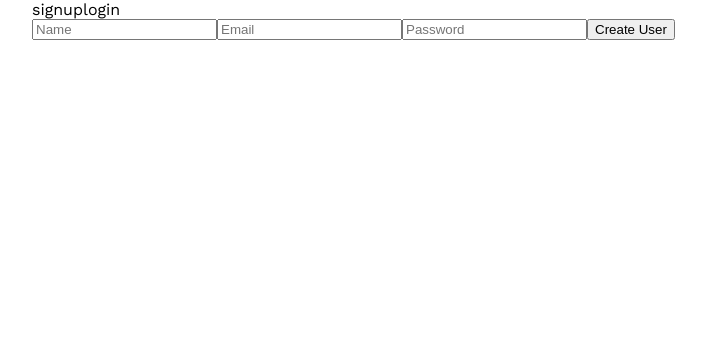
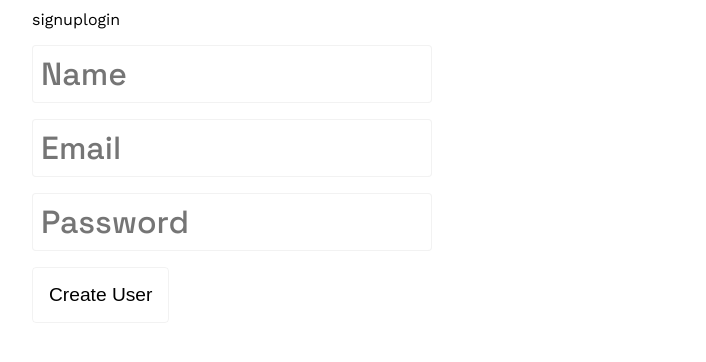
Before and after one commit to mike1234-pixel/gig-organiser-client, a React (Create React App) app: page /signup in a window 1280 px wide. Shown: the top 362 px of the page, without its empty margins (38-744 px from the left). Built offline with nearby package versions, Linux system fonts and the light colour scheme.

Commit message:
save user and login status to global state

```diff
--- a/src/App.tsx
+++ b/src/App.tsx
@@ -6,12 +6,14 @@ import { SignUp } from "./components/pages/Signup";
 import { BrowserRouter, Route, Routes } from "react-router-dom";
 import { Nav } from "./components/features/Nav";
 import { Login } from "./components/pages/Login";
+import { LoginStateProvider } from "./context/LoginStateProvider";
 
 const queryClient = new QueryClient();
 
 const App = () => {
   return (
     <QueryClientProvider client={queryClient}>
+      <LoginStateProvider>
         <div className={styles.app}>
           <Container>
             <BrowserRouter>
@@ -24,6 +26,7 @@ const App = () => {
             </BrowserRouter>
           </Container>
         </div>
+      </LoginStateProvider>
     </QueryClientProvider>
   );
 };
--- a/src/components/features/Forms/UserSignUp/UserSignUp.module.css
+++ b/src/components/features/Forms/UserSignUp/UserSignUp.module.css
@@ -0,0 +1,26 @@
+.textInput {
+    border: 1px solid rgba(189, 189, 189, 0.2);
+    border-radius: 4px;
+    padding: 8px;
+    display: block;
+    margin: 16px 0;
+    font-size: 2rem;
+    font-family: 'Space Grotesk', sans-serif;
+}
+
+.textInput::placeholder {
+    font-family: 'Space Grotesk', sans-serif;
+}
+
+.errorMessage {
+    color: var(--danger);
+}
+
+.submitButton {
+    border: 1px solid rgba(189, 189, 189, 0.2);
+    border-radius: 4px;
+    background: none;
+    padding: 16px;
+    cursor: pointer;
+    font-size: 1.2rem;
+}
--- a/src/components/features/Forms/UserSignUp/UserSignUpForm.tsx
+++ b/src/components/features/Forms/UserSignUp/UserSignUpForm.tsx
@@ -1,4 +1,4 @@
-import { useFormikContext, Form, Field } from "formik";
+import { useFormikContext, Form, Field, ErrorMessage } from "formik";
 import styles from "./UserSignUp.module.css";
 
 export const UserSignUpForm = () => {
@@ -9,13 +9,44 @@ export const UserSignUpForm = () => {
   return (
     <Form>
       <>
-        <Field type="text" name="name" placeholder="Name" />
-        {errors.name}
-        <Field type="email" name="email" placeholder="Email" />
-        {errors.email}
-        <Field type="password" name="password" placeholder="Password" />
-        {errors.password}
-        <button type="submit" disabled={formik.isSubmitting}>
+        <Field
+          type="text"
+          name="name"
+          placeholder="Name"
+          className={styles.textInput}
+        />
+        <ErrorMessage
+          component="span"
+          name="name"
+          className={styles.errorMessage}
+        />
+        <Field
+          type="email"
+          name="email"
+          placeholder="Email"
+          className={styles.textInput}
+        />
+        <ErrorMessage
+          component="span"
+          name="email"
+          className={styles.errorMessage}
+        />
+        <Field
+          type="password"
+          name="password"
+          placeholder="Password"
+          className={styles.textInput}
+        />
+        <ErrorMessage
+          component="span"
+          name="password"
+          className={styles.errorMessage}
+        />
+        <button
+          type="submit"
+          disabled={formik.isSubmitting}
+          className={styles.submitButton}
+        >
           Create User
         </button>
       </>
--- a/src/components/features/Nav/Nav.tsx
+++ b/src/components/features/Nav/Nav.tsx
@@ -1,9 +1,13 @@
 import { Link } from "react-router-dom";
+import { useLoginState } from "../../../context/LoginStateProvider";
 import styles from "./Nav.module.css";
 
 export const Nav = () => {
+  const { user } = useLoginState();
+
   return (
     <>
+      <p style={{ marginRight: 50 }}>{user?.name}</p>
       <Link to="/signup">signup</Link>
       <Link to="/login">login</Link>
     </>
--- /dev/null
+++ b/src/context/LoginStateProvider.tsx
@@ -0,0 +1,38 @@
+import { createContext, useState, useContext } from "react";
+import { UserI } from "../types/User_Object";
+
+interface LoginState {
+  isLoggedIn: boolean;
+  user: UserI | null;
+  setIsLoggedIn: React.Dispatch<React.SetStateAction<boolean>>;
+  setUser: React.Dispatch<React.SetStateAction<UserI | null>>;
+}
+
+// Create the login state context
+const LoginStateContext = createContext<LoginState>({
+  isLoggedIn: false,
+  user: null,
+  setIsLoggedIn: () => {},
+  setUser: () => {},
+});
+
+// Create a hook to access the login state context
+export const useLoginState = () => useContext(LoginStateContext);
+
+// Create a provider for the login state context
+export const LoginStateProvider = ({
+  children,
+}: {
+  children: React.ReactNode;
+}) => {
+  const [isLoggedIn, setIsLoggedIn] = useState(false);
+  const [user, setUser] = useState<UserI | null>(null);
+
+  return (
+    <LoginStateContext.Provider
+      value={{ isLoggedIn, user, setIsLoggedIn, setUser }}
+    >
+      {children}
+    </LoginStateContext.Provider>
+  );
+};
--- a/src/hooks/useLoginUser.ts
+++ b/src/hooks/useLoginUser.ts
@@ -1,5 +1,7 @@
 import { UserLoginI } from "../types/User_Login_Object";
 import { useMutation } from "react-query";
+import { useLoginState } from "../context/LoginStateProvider";
+import { UserI } from "../types/User_Object";
 
 const loginUser = async (values: UserLoginI) => {
   const response = await fetch(
@@ -13,7 +15,6 @@ const loginUser = async (values: UserLoginI) => {
     }
   );
 
-  // Check the response status
   if (response.status === 404) {
     throw new Error("No user found with this email address");
   }
@@ -28,9 +29,19 @@ const loginUser = async (values: UserLoginI) => {
 };
 
 export const useLoginUser = () => {
-  const { mutate, error, isSuccess } = useMutation<unknown, Error, UserLoginI>(
-    loginUser
-  );
+  const { mutate, error, isSuccess, data } = useMutation<
+    UserI,
+    Error,
+    UserLoginI
+  >(loginUser);
+
+  // save user to global state
+  const { setUser, setIsLoggedIn } = useLoginState();
+
+  if (data) {
+    setUser(data);
+    setIsLoggedIn(true);
+  }
 
   return { mutate, error, isSuccess };
 };
--- a/src/index.css
+++ b/src/index.css
@@ -1,9 +1,11 @@
 @import url('https://fonts.googleapis.com/css2?family=Work+Sans:ital,wght@0,300;0,400;0,500;0,600;0,700;1,300;1,400;1,500;1,600;1,700&display=swap');
+@import url('https://fonts.googleapis.com/css2?family=Space+Grotesk:wght@500&display=swap');
 
 :root {
   /* colours */
   --white: #fff;
   --text-dark: #444;
+  --danger: #d9534f;
 }
 
 /* Reset default styles */
--- /dev/null
+++ b/src/types/User_Object.ts
@@ -0,0 +1,9 @@
+export interface UserI {
+  CreatedAt: string;
+  DeletedAt: string;
+  ID: number;
+  UpdatedAt: string;
+  name: string;
+  email: string;
+  password: string;
+}
```
Lines whose indentation alone changed are shown as unchanged.
